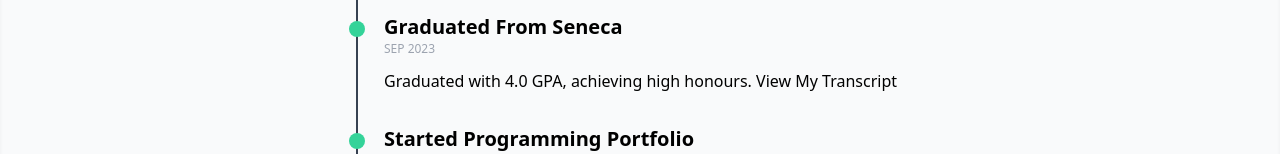
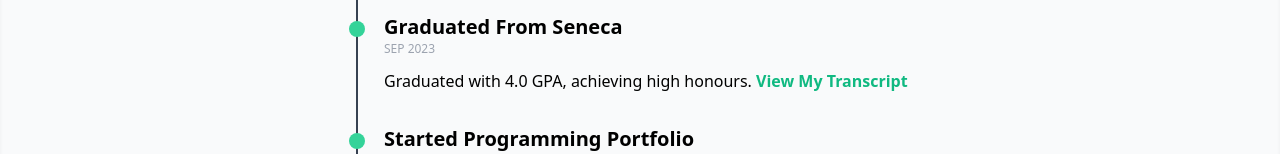
Before and after one commit to jmar753/ProfessionalWebsite, a Next.js app: page /Timeline in a window 1280 px wide. Shown: the part 431-585 px from the top of the page. Built offline with nearby package versions, Linux system fonts and the light colour scheme.

Commit message:
LINKED TRANS

```diff
--- a/pages/Timeline.js
+++ b/pages/Timeline.js
@@ -39,7 +39,7 @@
                                 <div className="flex flex-col sm:relative sm:before:absolute sm:before:top-2 sm:before:w-4 sm:before:h-4 sm:before:rounded-full sm:before:left-[-35px] sm:before:z-[1] before:bg-emerald-400">
                                     <h3 className="text-xl font-semibold tracki">Graduated From Seneca</h3>
                                     <time className="text-xs tracki uppercase text-gray-400">Sep 2023</time>
-                                    <p className="mt-3">Graduated with 4.0 GPA, achieving high honours. <a>View My Transcript</a></p>
+                                    <p className="mt-3">Graduated with 4.0 GPA, achieving high honours. <a href="/SSR_TSRPT.pdf" className="text-emerald-500 font-semibold hover:underline hover:text-emerald-800 hover:cursor-pointer">View My Transcript</a></p>
                                 </div>
 
                                 {/* 5 */}
```
Also changed, not shown: 1 other file (tests, documents, lock files or other folders).
